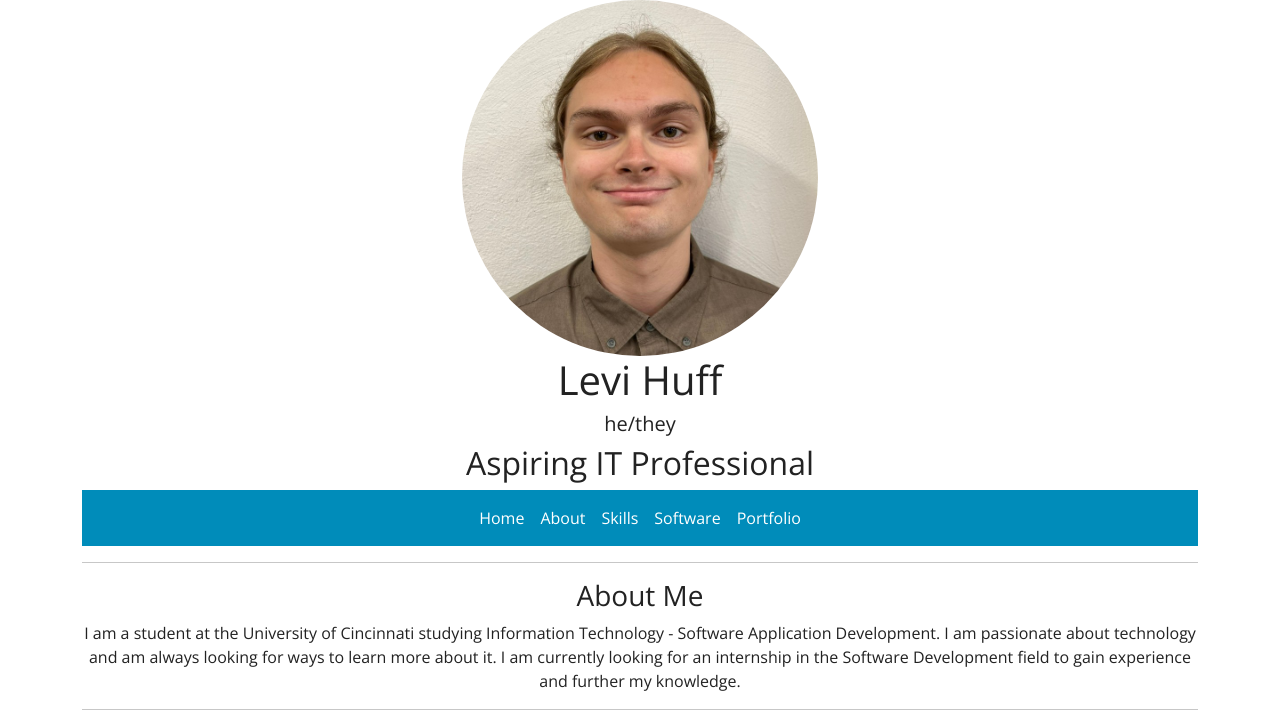
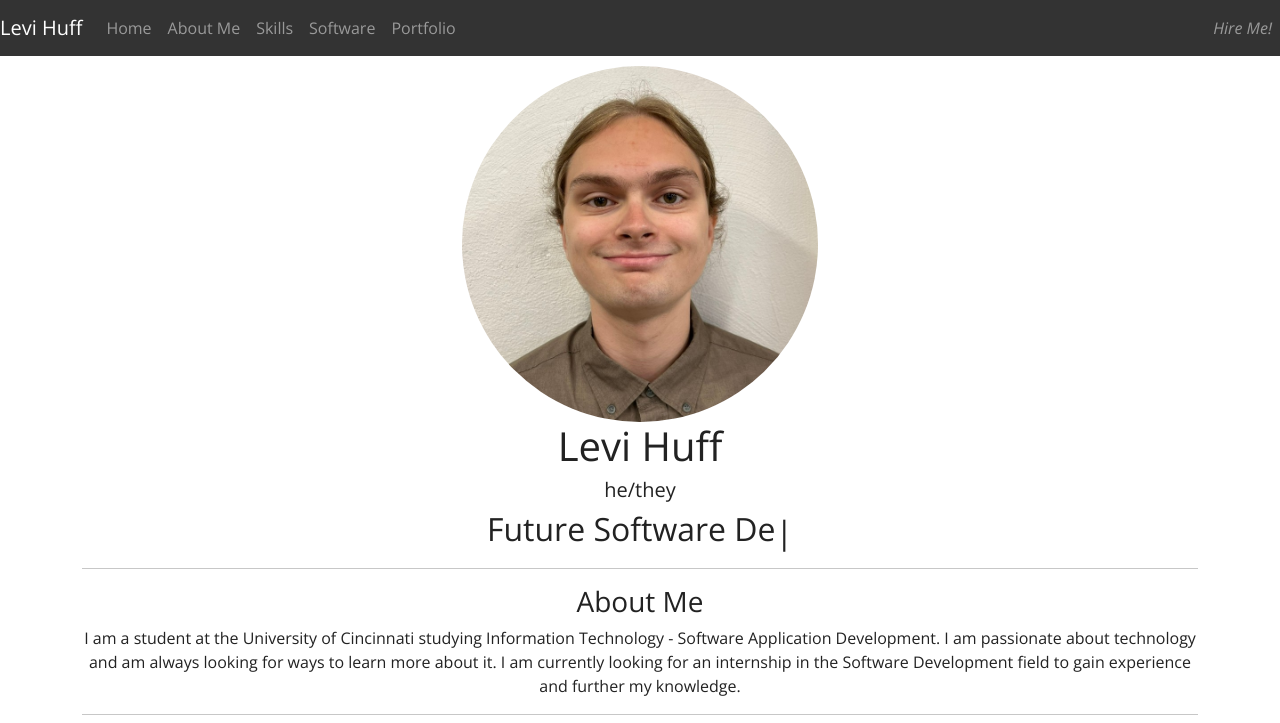
Before and after one commit to lh1207/lh1207.github.io, a plain HTML site: page docs/index.html in a window 1280 px wide. Shown: the top 723 px of the page. Drawn offline with nearby package versions, Linux system fonts and the light colour scheme.

Commit message:
feat: typed.js

```diff
--- a/docs/index.html
+++ b/docs/index.html
@@ -1,28 +1,40 @@
 <!DOCTYPE html>
-<!--[if lt IE 7]>      <html class="no-js lt-ie9 lt-ie8 lt-ie7"> <![endif]-->
-<!--[if IE 7]>         <html class="no-js lt-ie9 lt-ie8"> <![endif]-->
-<!--[if IE 8]>         <html class="no-js lt-ie9"> <![endif]-->
-<!--[if gt IE 8]>      <html class="no-js"> <!--<![endif]-->
 <html>
   <head>
     <meta charset="utf-8">
     <meta http-equiv="X-UA-Compatible" content="IE=edge">
     <title>Levi Huff - Aspiring IT Professional</title>
     <link rel="icon" type="image/x-icon" href="/docs/assets/favicon.ico">
-    <meta name="description" content="">
+    <meta name="description" content="Homepage of Levi Huff's website.">
     <meta name="viewport" content="width=device-width, initial-scale=1">
     <link rel="stylesheet" href="https://stackpath.bootstrapcdn.com/bootstrap/4.3.1/css/bootstrap.min.css">
     <link rel="stylesheet" href="node_modules/bootswatch/dist/yeti/bootstrap.min.css">
     <link rel="stylesheet" href="styles/main.css">
     <body>
-    <!--[if lt IE 7]>
-      <p class="browsehappy">You are using an <strong>outdated</strong> browser. Please <a href="#">upgrade your browser</a> to improve your experience.</p>
-    <![endif]-->
+
+    <nav class="navbar navbar-expand-lg navbar-dark bg-dark">
+      <a class="navbar-brand" href="/docs/index.html">Levi Huff</a>
+      <button class="navbar-toggler" type="button" data-toggle="collapse" data-target="#navbarNav" aria-controls="navbarNav" aria-expanded="false" aria-label="Toggle navigation">
+        <span class="navbar-toggler-icon"></span>
+      </button>
+      <div class="collapse navbar-collapse" id="navbarNav">
+        <ul class="navbar-nav">
+          <li class="nav-item"><a class="nav-link" href="#Home">Home</a></li>
+          <li class="nav-item"><a class="nav-link" href="#About">About Me</a></li>
+          <li class="nav-item"><a class="nav-link" href="#Skills">Skills</a></li>
+          <li class="nav-item"><a class="nav-link" href="#Software">Software</a></li>
+          <li class="nav-item"><a class="nav-link" href="#Portfolio">Portfolio</a></li>
+        </ul>
+        <ul class="navbar-nav ml-auto">
+          <li class="nav-item"><a class="nav-link" href="mailto:huffli@mail.uc.edu"><b><i>Hire Me!</i></b></a></li>
+        </ul>
+      </div>
+    </nav>
 
     <div class="container text-center">
       <!-- Profile Picture Bootstrap -->
       <div class="row justify-content-center">
-        <div class="col-md-4">
+        <div class="col-md-4 profile-picture">
           <img src="assets/profile.jpg" alt="Profile Picture" class="img-fluid rounded-circle">
         </div>
       </div>
@@ -30,18 +42,8 @@
       <header id="Home">
         <h1>Levi Huff</h1>
         <h5>he/they</h5>
-        <h2>Aspiring IT Professional</h2>
+        <h2><span id="profession"></span></h2>
       </header>
-
-      <nav class="navbar navbar-expand-lg navbar-light bg-primary justify-content-center">
-        <ul class="navbar-nav">
-          <li class="nav-item"><a class="nav-link text-white" href="#Home">Home</a></li>
-          <li class="nav-item"><a class="nav-link text-white" href="#About">About</a></li>
-          <li class="nav-item"><a class="nav-link text-white" href="#Skills">Skills</a></li>
-          <li class="nav-item"><a class="nav-link text-white" href="#Software">Software</a></li>
-          <li class="nav-item"><a class="nav-link text-white" href="#Portfolio">Portfolio</a></li>
-        </ul>
-      </nav>
 
       <hr>
       <section id="About">
@@ -133,7 +135,19 @@
         <p>&copy; 2024 Levi Huff</p>
       </footer>
 
+      <script src="https://code.jquery.com/jquery-3.3.1.slim.min.js"></script>
+      <script src="https://cdnjs.cloudflare.com/ajax/libs/popper.js/1.14.7/umd/popper.min.js"></script>
+      <script src="https://stackpath.bootstrapcdn.com/bootstrap/4.3.1/js/bootstrap.min.js"></script>
+      <script src="https://unpkg.com/typed.js@2.1.0/dist/typed.umd.js"></script>
 
+      <script>
+        var typed = new Typed('#profession', {
+          strings: ["Aspiring IT Professional", "Future Software Developer", "Tech Enthusiast"],
+          typeSpeed: 50,
+          backSpeed: 50,
+          loop: true,
+        });
+      </script>
 
     </div>
   </body>
--- a/docs/styles/main.css
+++ b/docs/styles/main.css
@@ -24,15 +24,25 @@
   100% {opacity: 1;}
 }
 
+.navbar-nav > .profile-picture {
+  margin-left: 30px;
+  margin-right: 30px;
+}
+
+.profile-picture {
+  margin-top: 10px;
+}
+
+.typed-cursor {
+  display: inline-block;
+  vertical-align: middle;
+}
+
 header {
   animation: fadeIn 2s ease-in-out;
 }
 
 img {
-  animation: scaleUp 2s ease-in-out;
-}
-
-nav {
   animation: scaleUp 2s ease-in-out;
 }
 
--- a/package.json
+++ /dev/null
@@ -1,6 +0,0 @@
-{
-  "dependencies": {
-    "bootstrap": "^5.3.3",
-    "bootswatch": "^5.3.3"
-  }
-}
```
Also changed, not shown: README.md (renamed from docs/README.md), docs/scripts/main.js (deleted), 2 other files.
